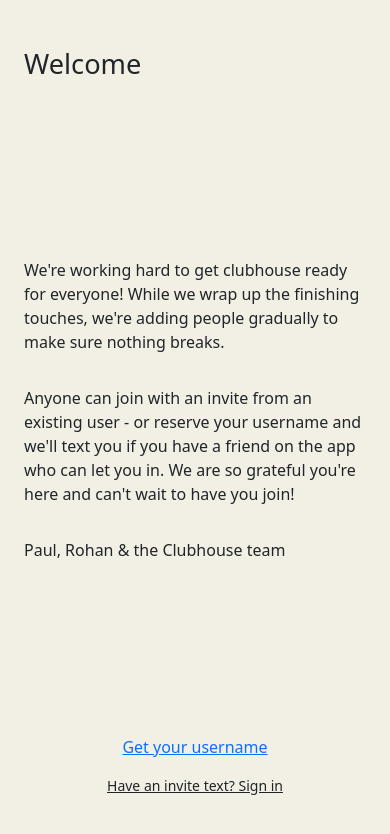
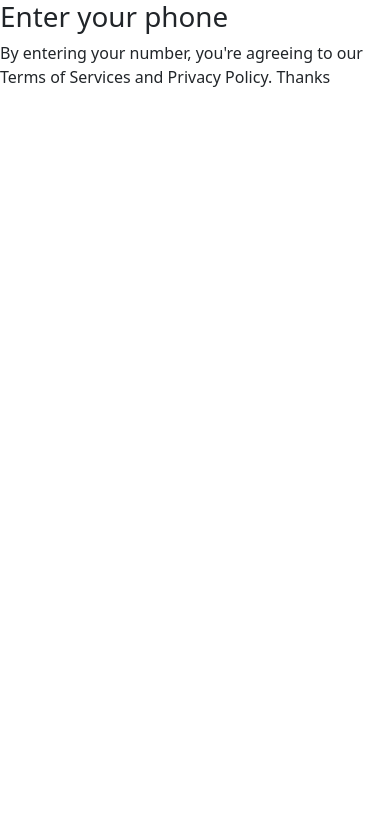
Before and after one commit to maryamjavedox19/clubhouse-clone, a React (Create React App) app: page /invite in a window 390 px wide. Shown: the top 834 px of the page. Built offline with nearby package versions, Linux system fonts and the light colour scheme.

Commit message:
resolved error in phoneconfirm

```diff
--- a/src/App.js
+++ b/src/App.js
@@ -1,22 +1,21 @@
-// import './App.css';
-import Welcome from './pages/Welcome';
-import PlanLayout from './pages/Layouts/PlanLayout';
-import { BrowserRouter } from 'react-router-dom';
-
-
-
+import './App.css';
+import Welcome from "./pages/Welcome";
+import PlanLayout from "./pages/Layouts/PlanLayout";
+import { BrowserRouter, Routes, Route } from "react-router-dom";
+import PhoneConfirmation from './pages/PhoneConfirmation';
+import { Component } from "react";
 
 function App() {
   return (
     <BrowserRouter>
       <PlanLayout>
-        <Welcome />
+        <Routes>
+          <Route exact path="/" Component={Welcome} />
+          <Route exact path="/invite" Component={PhoneConfirmation} />
+        </Routes>
       </PlanLayout>
     </BrowserRouter>
-
-
   );
-
 }
 
 export default App;
--- a/src/pages/Layouts/PlanLayout.js
+++ b/src/pages/Layouts/PlanLayout.js
@@ -9,4 +9,4 @@
     )
 }
 
-export default PlanLayout
+export default PlanLayout;
--- /dev/null
+++ b/src/pages/PhoneConfirmation.js
@@ -0,0 +1,30 @@
+import React, { useState } from "react";
+import style from '../style/PhoneConfirm.module.css'
+import { Link } from "react-router-dom";
+
+
+export default function PhoneConfirmation() {
+    const [value, setValue] = useState();
+    return (
+        <div className={style.PhoneConfirmContainer}>
+            {/* <Link exact to="/" className={style.backBtn}>
+                <img src="/images/left.png" alt="" />
+            </Link> */}
+            <h1>Enter your phone</h1>
+            {/* <PhoneInput
+                international
+                defaultCountry="PK"
+                value={value}
+                onChange={setValue}
+            /> */}
+            <p>
+                By entering your number, you're agreeing to our
+                <span> Terms of Services and Privacy Policy. </span>
+                Thanks
+            </p>
+            {/* <Link exact to='/code_confirm' className='primaryBtn d-flex align-item-center'>
+                Next <img src="/images/rightt.png" alt="" className="ms-1" />
+            </Link> */}
+        </div>
+    );
+}
--- a/src/pages/Welcome.js
+++ b/src/pages/Welcome.js
@@ -1,7 +1,5 @@
 import react from 'react';
-// import style from "../style/welcome.module.css"
 import style from "../style/welcome.module.css"
-
 import { Link } from 'react-router-dom'; //allow us to navigate bw pages w/o having any kind of refresh
 
 
@@ -9,7 +7,7 @@
 export default function Welcome() {
     return (
         <div className={style.WelcomeContainer}>
-            <h1>Welcome</h1>
+            <h1>Welcome!</h1>
             <div className={style.WelcomeInfo}>
                 <p>
                     We're working hard to get clubhouse ready for everyone! While we wrap up the finishing touches, we're adding people gradually to make sure nothing breaks.
@@ -19,14 +17,14 @@
                 </p>
                 <p>Paul, Rohan & the Clubhouse team</p>
             </div>
+
             <div className={style.actionBtn}>
                 <Link
                     exact
-                    to='/invite'
-                    className='primaryBtn d-flex align-items-center mb-3'
-                >
+                    to="/get_username"
+                    className='primaryBtn d-flex align-items-center mb-3'>
                     Get your username{" "}
-                    <img src='' alt='' />
+
                 </Link>
                 <Link>Have an invite text? Sign in</Link>
             </div>
--- a/src/style/welcome.module.css
+++ b/src/style/welcome.module.css
@@ -37,6 +37,12 @@
     justify-content: center;
 }
 
+.actionBtn > a{
+    text-decoration: none;
+
+}
+
+
 .actionBtn > a:last-child {
     color: var(--btnBGColor);
     font-size: 0.875em;
```
Also changed, not shown: src/style/PhoneConfirm.module.css (added).
